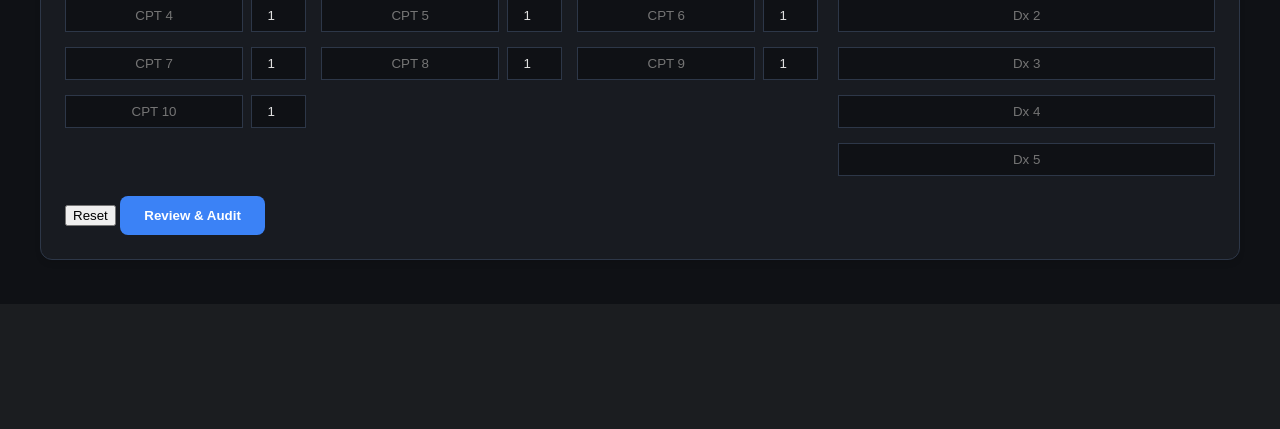
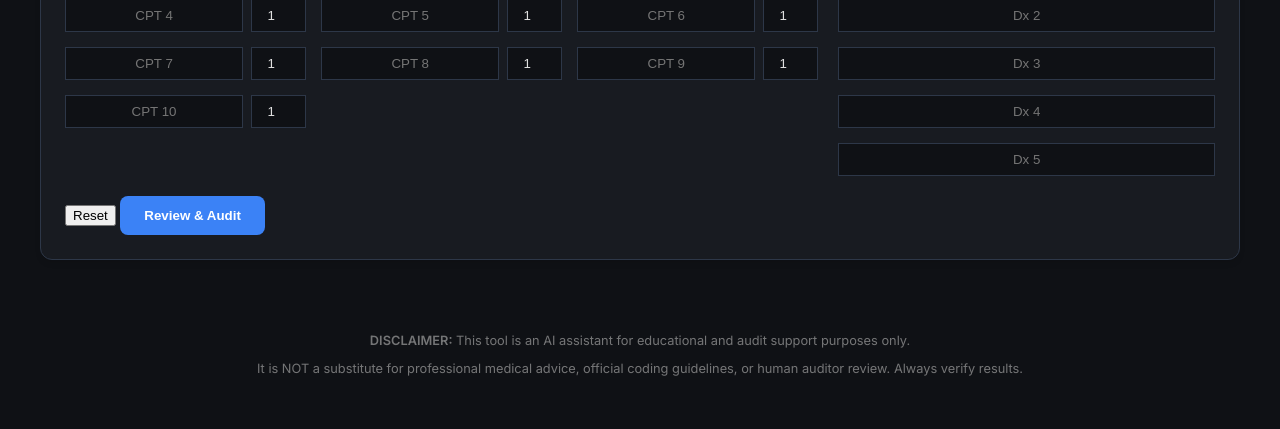
Before and after one commit to dustinumphress/medical-compliance-engine, a Flask app: page / in a window 1280 px wide. Shown: the part 555-984 px from the top of the page. Before the commit the page ends 824 px from the top, so only its background shows below. Run offline with Flask 3, Linux system fonts and the light colour scheme.

Commit message:
docs: Add legal disclaimers to UI and README

```diff
--- a/templates/index.html
+++ b/templates/index.html
@@ -72,7 +72,16 @@
                     <span id="loading-text" class="loading-text">Initializing Agent...</span>
                 </div>
             </section>
+            </section>
         </main>
+
+        <footer
+            style="margin-top: 40px; padding: 20px; text-align: center; color: var(--text-secondary); font-size: 0.8em; opacity: 0.7;">
+            <p><strong>DISCLAIMER:</strong> This tool is an AI assistant for educational and audit support purposes
+                only.</p>
+            <p>It is NOT a substitute for professional medical advice, official coding guidelines, or human auditor
+                review. Always verify results.</p>
+        </footer>
 
         <!-- Redaction Viewer Modal -->
         <div id="review-modal" class="modal hidden">
```
Also changed, not shown: README.md.
